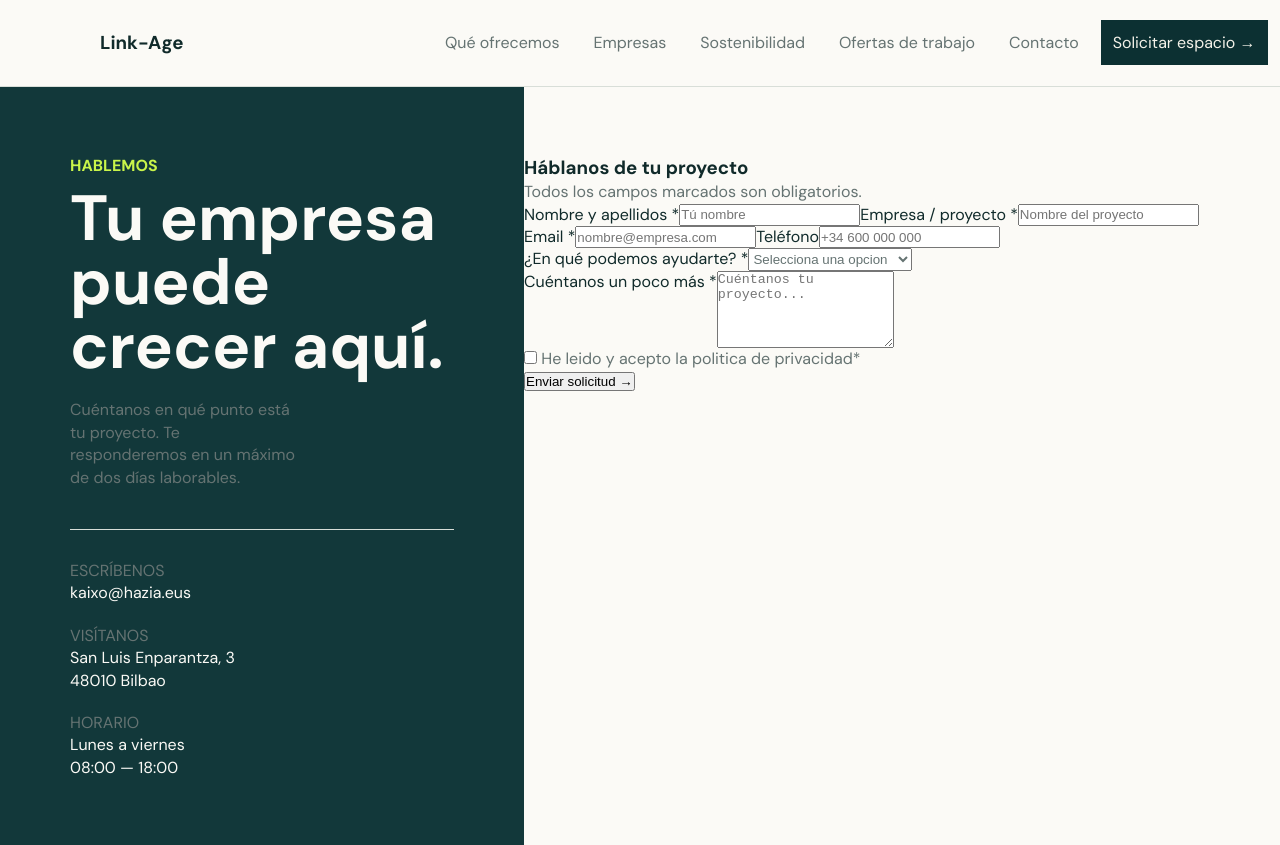
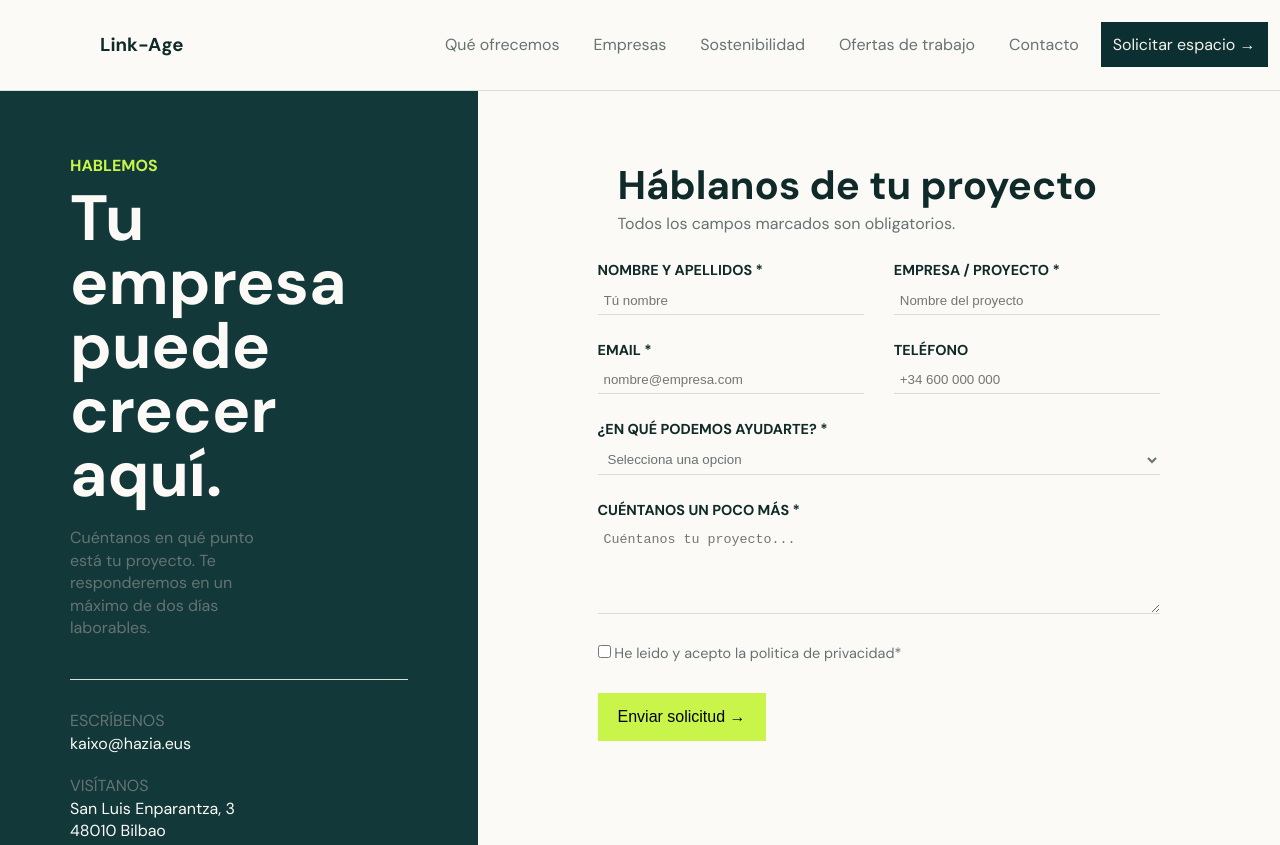
Before and after one commit to Siegwurm666/Reto2-Pagina-web, a plain HTML site: page HTML/contacto.html in a window 1280 px wide. Shown: the top 845 px of the page. Drawn offline with Linux system fonts and the light colour scheme; files that its build step writes are made by us from their sources.

Commit message:
Add files via upload

```diff
--- a/CSS/contacto.css
+++ b/CSS/contacto.css
@@ -44,10 +44,28 @@ section{
 .blanco{
     color: var(--fondo);
 }
+.colum{
+    flex-direction: column;
+}
+.mayusculas{
+    text-transform: uppercase;
+}
+.negrita{
+    font-weight: bold;
+}
+.texto{
+    font-size: 0.9rem;
+}
+header img{
+    height: 50px;
+}
+header div{
+    align-items: center;
+}
 header{
     padding: 20px 90px;
-    padding-top: 30px;
-    padding-bottom: 30px;
+    padding-top: 20px;
+    padding-bottom: 20px;
     align-items: center;
     display: flex;
     justify-content: space-between;
@@ -118,15 +136,67 @@ header ul a.especial:hover{
 
 
 
+.section1 .contenedor2{
+    padding: 80px 120px;
+    width: 50%;
+}
+.section1 .contenedor2 h3{
+    font-size: 2.5rem;
+    line-height: 1;
+    padding-left: 20px;
+    padding-bottom: 8px;
+}
+.section1 .contenedor2 p.texto1{
+    padding-left: 20px;
+    padding-bottom: 25px;
+}
 
 
+.contenedor2 div.gap{
+    gap: 30px;
+}
+.contenedor2 div.gap div{
+    width: 50%;
+}
 
-
-
-
-
-
-
+.contenedor2 input{
+    background-color: var(--fondo);
+    border: none;
+    padding: 6px;
+    border-bottom: solid 1px var(--bordes);
+    margin-bottom: 25px;
+    margin-top: 6px;
+}
+.contenedor2 select{
+    background-color: var(--fondo);
+    border: none;
+    padding: 6px;
+    border-bottom: solid 1px var(--bordes);
+    margin-bottom: 25px;
+    margin-top: 6px;
+}
+.contenedor2 textarea{
+    background-color: var(--fondo);
+    border: none;
+    padding: 6px;
+    border-bottom: solid 1px var(--bordes);
+    margin-bottom: 25px;
+    margin-top: 6px;
+}
+.contenedor2 .texto2{
+    font-size: 0.9rem;
+}
+.contenedor2 .boton{
+    margin-top: 10px;
+    background-color: var(--verdeclarito);
+    padding: 15px 20px;
+    font-size: 1rem;
+    border: none;
+    transition: transform 0.2s;
+}
+.boton:hover{
+    transform: translateY(-2px);
+}
 
 
 
--- a/CSS/empresas.css
+++ b/CSS/empresas.css
@@ -41,11 +41,16 @@ section{
 .display.space{
     justify-content: space-between;
 }
-
+header img{
+    height: 50px;
+}
+header div{
+    align-items: center;
+}
 header{
     padding: 20px 90px;
-    padding-top: 30px;
-    padding-bottom: 30px;
+    padding-top: 20px;
+    padding-bottom: 20px;
     align-items: center;
     display: flex;
     justify-content: space-between;
--- a/CSS/sostenibilidad.css
+++ b/CSS/sostenibilidad.css
@@ -41,11 +41,16 @@ section{
 .display.space{
     justify-content: space-between;
 }
-
+header img{
+    height: 50px;
+}
+header div{
+    align-items: center;
+}
 header{
     padding: 20px 90px;
-    padding-top: 30px;
-    padding-bottom: 30px;
+    padding-top: 20px;
+    padding-bottom: 20px;
     align-items: center;
     display: flex;
     justify-content: space-between;
--- a/CSS/style.css
+++ b/CSS/style.css
@@ -33,7 +33,7 @@ section{
     color: var(--verdeclarito);
 }
 h1{
-    font-size: 4rem;
+    font-size: 4.5rem;
     line-height: 1;
 }
 .colorsecundario{
@@ -45,10 +45,22 @@ h1{
 .display.space{
     justify-content: space-between;
 }
+.negrita{
+    font-weight: bold;
+}
+.verde2{
+    color:#629923;
+}
+header img{
+    height: 50px;
+}
+header div{
+    align-items: center;
+}
 header{
     padding: 20px 90px;
-    padding-top: 30px;
-    padding-bottom: 30px;
+    padding-top: 20px;
+    padding-bottom: 20px;
     align-items: center;
     display: flex;
     justify-content: space-between;
@@ -118,7 +130,7 @@ header ul a.especial:hover{
     padding-left: 70px;
 }
 .section1 p.texto{
-    width: 50%;
+    width: 60%;
     font-size: 1.2rem;
 }
 .section1 p{
@@ -173,6 +185,11 @@ div.display.articulos article div.a{
     background-color: var(--crema);
     padding: 70px 350px;
 }
+.section3 img {
+    height: 500px;
+    border: solid 1px var(--bordes);
+    border-radius: 5px;
+}
 .section3 h2{
     padding-top: 15px;
     font-size: 2.5rem;
@@ -194,13 +211,22 @@ div.display.articulos article div.a{
 .section3 article div a{
     font-weight: bold;
 }
+.section3 .backgraund{
+    background-color: var(--verdeclarito);
+    padding: 13px;
+}
+.section3 .enlaces{
+    gap: 25px;
+    align-items: center;
+}
 .section4{
     padding: 70px 350px;
 }
 .section4 h2{
     font-size: 3rem;
-    width: 70%;
+    width: 50%;
     padding-bottom: 40px;
+    margin-right: 200px;
 }
 .section4 p.colorsecundario.texto2{
     padding-top: 20px;
@@ -210,6 +236,7 @@ div.display.articulos article div.a{
 }
 .section4 article div{
     padding: 20px;
+    width: 33%;
 }
 .section4 div h4{
     padding-top: 15px;
@@ -228,6 +255,10 @@ div.display.articulos article div.a{
 }
 .section4 article div ul li p b span{
     color: #89d433;
+}
+.section4 .enlace{
+    padding-top: 35px;
+    width: 100%;
 }
 .siempre{
     background-color: var(--verde);
```
Also changed, not shown: CSS/ofertas.css (line endings or trailing spaces).
